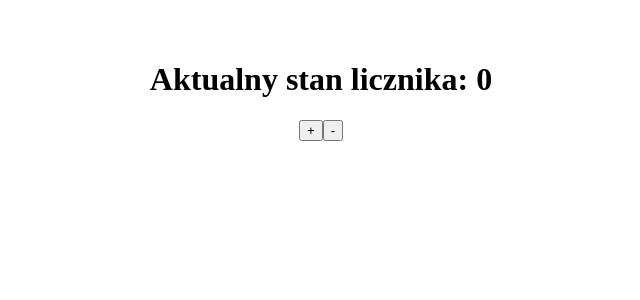
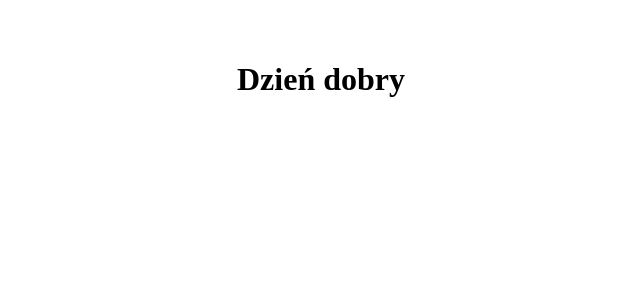
Before and after one commit to kacpi95/React-lesson, a React (Vite) app in the folder React-lesson/: page / in a window 1280 px wide. Shown: the top 300 px of the page, without its empty margins (319-959 px from the left). Built offline with nearby package versions, Linux system fonts and the light colour scheme.

Commit message:
Add task 11 in React

```diff
--- a/React-lesson/src/main.jsx
+++ b/React-lesson/src/main.jsx
@@ -1,5 +1,6 @@
 import { StrictMode } from 'react';
 import { useState } from 'react';
+import { useEffect } from 'react';
 import { createRoot } from 'react-dom/client';
 import App from './App.jsx';
 
@@ -137,15 +138,31 @@ import App from './App.jsx';
 // }
 // createRoot(document.getElementById('root')).render(<CurrentTime />);
 
-function Counter() {
-  const [count, setCount] = useState(0);
+// function Counter() {
+//   const [count, setCount] = useState(0);
 
-  return (
-    <div>
-      <h1>Aktualny stan licznika: {count}</h1>
-      <button onClick={() => setCount(count + 1)}>+</button>
-      <button onClick={() => setCount(count - 1)}>-</button>
-    </div>
-  );
+//   return (
+//     <div>
+//       <h1>Aktualny stan licznika: {count}</h1>
+//       <button onClick={() => setCount(count + 1)}>+</button>
+//       <button onClick={() => setCount(count - 1)}>-</button>
+//     </div>
+//   );
+// }
+// createRoot(document.getElementById('root')).render(<Counter />);
+
+function Message() {
+  const [mess, setMess] = useState('');
+
+  useEffect(() => {
+    const hour = new Date().getHours();
+    if (hour < 18) {
+      setMess('Dzień dobry');
+    } else {
+      setMess('Dobry wieczór');
+    }
+  }, []);
+
+  return <h1>{mess}</h1>;
 }
-createRoot(document.getElementById('root')).render(<Counter />);
+createRoot(document.getElementById('root')).render(<Message />);
```
